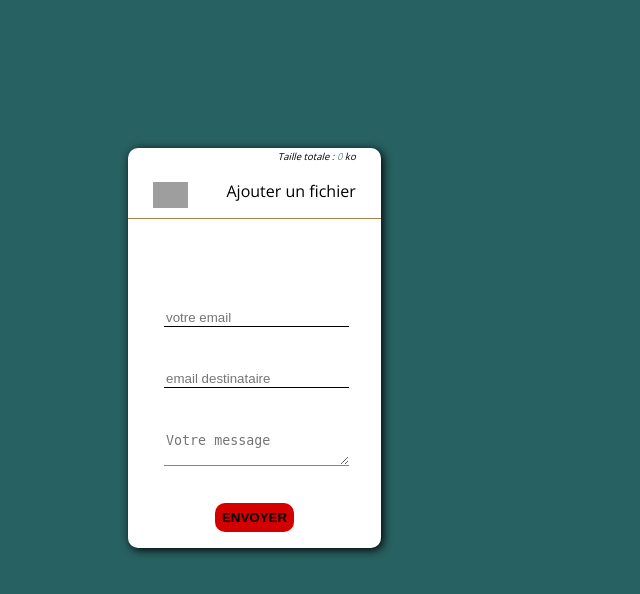
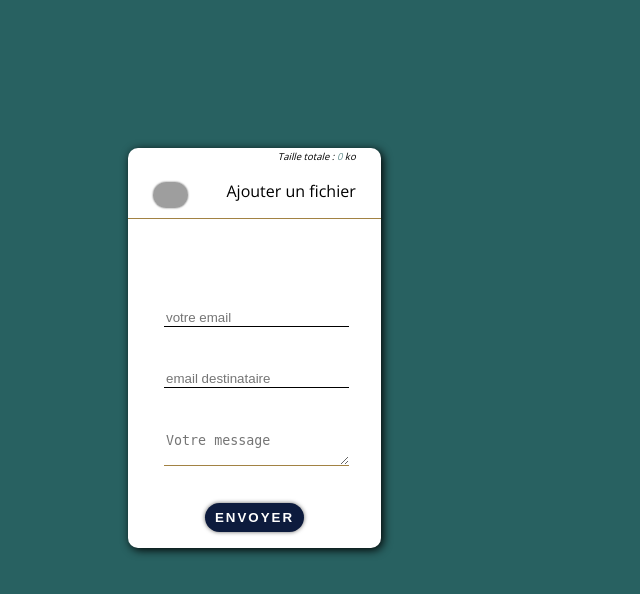
Before and after one commit to claireb25/share_files, a PHP site: template views/homepage.html.twig in a window 1280 px wide. Shown: the part 104-698 px from the top of the page, without its empty margins (0-640 px from the left). Run offline with PHP 8.4, Linux system fonts and the light colour scheme; the template is opened without the code that fills it, so the values that code supplies are empty; some libraries are stand-ins or nearby versions; grey boxes are pictures that could not be loaded.

Commit message:
alphav1.0 page home en attente validation équipe

```diff
--- a/assets/stylesheets/css/style.css
+++ b/assets/stylesheets/css/style.css
@@ -80,7 +80,11 @@ section.main--form {
         section.main--form form article.form-files-section div#addFileField img {
           width: 35px;
           position: absolute;
-          left: 0; }
+          left: 0;
+          box-shadow: 0px 0px 2px rgba(0, 0, 0, 0.6);
+          border-radius: 20px; }
+          section.main--form form article.form-files-section div#addFileField img:hover {
+            transform: rotate(90deg); }
         section.main--form form article.form-files-section div#addFileField p.buttonMask {
           position: absolute;
           right: 0;
@@ -104,11 +108,16 @@ section.main--form {
       justify-content: center;
       align-items: center; }
       section.main--form form p.submit input {
-        background: #d40000;
+        background: #0D1B3D;
+        color: white;
         border: none;
         padding: 7px;
-        border-radius: 10px;
-        font-weight: 700; }
+        padding-left: 10px;
+        padding-right: 10px;
+        border-radius: 20px;
+        font-weight: 700;
+        box-shadow: 0px 0px 4px rgba(0, 0, 0, 0.6);
+        letter-spacing: 0.15em; }
 
 div#addedFilesField {
   width: 80%;
```
